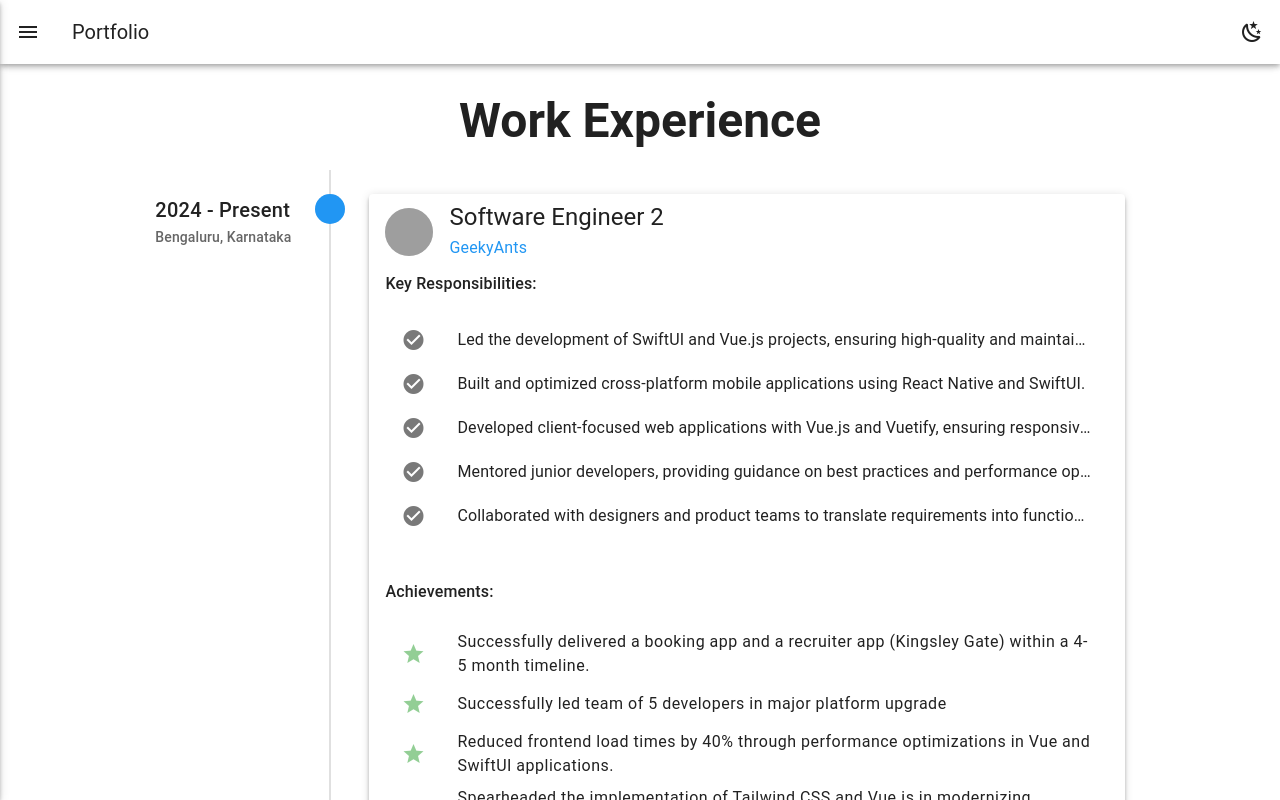
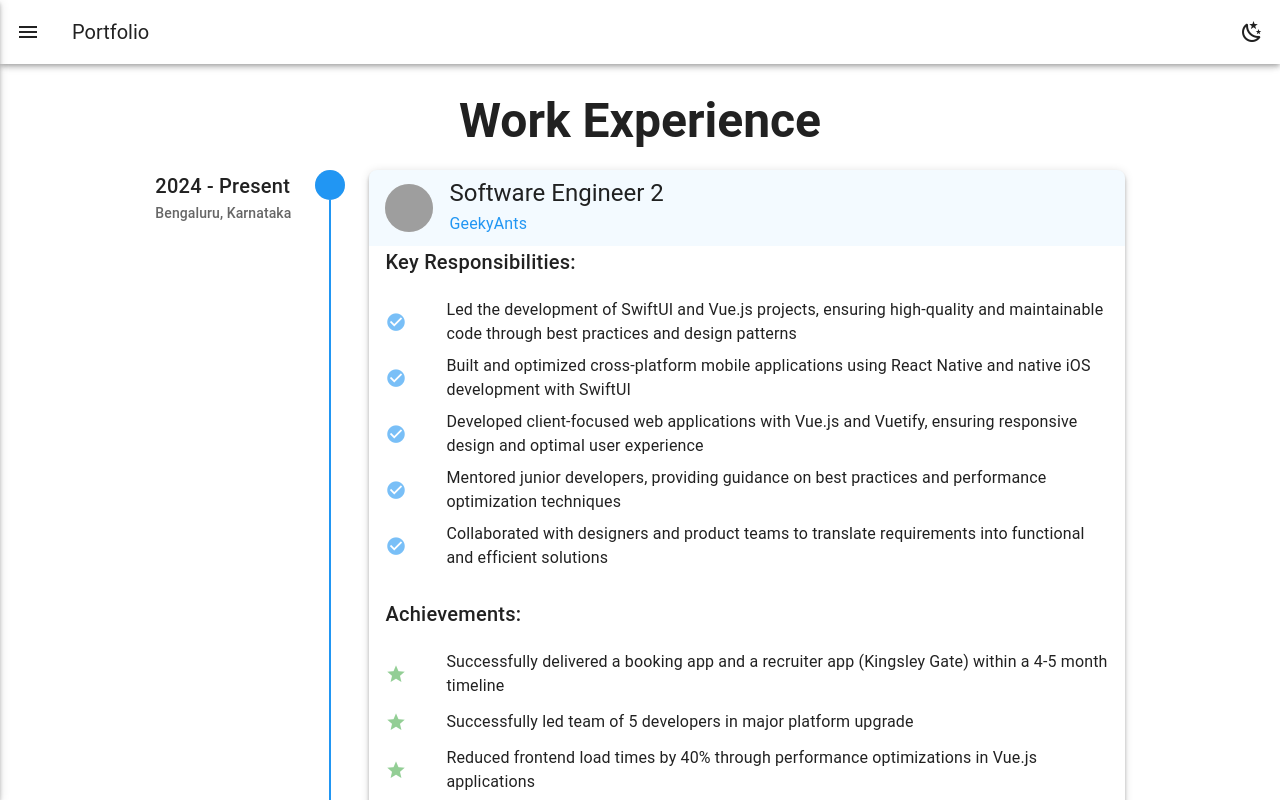
Before and after one commit to ruchik02/vue-resume, a Vue app: page /experience in a window 1280 px wide. Shown: the top 800 px of the page. Built offline with nearby package versions, Linux system fonts and the light colour scheme; grey boxes are pictures that could not be loaded.

Commit message:
fixed experience page

```diff
--- a/src/views/EducationView.vue
+++ b/src/views/EducationView.vue
@@ -73,7 +73,7 @@ export default {
           location: 'Baddi, Himachal Pradesh',
           achievements: [
             'Hostel Committee Member and active participant in NSS (National Service Scheme)',
-            'Excelled in HTML, CSS, Data Structures & Algorithms (DSA), JavaScript, and React',
+            // 'Excelled in HTML, CSS, Data Structures & Algorithms (DSA), JavaScript, and React',
             'Consistently ranked among top-performing students in academics'
           ],
           subjects: [
--- a/src/views/ExperienceView.vue
+++ b/src/views/ExperienceView.vue
@@ -4,7 +4,7 @@
       <v-col cols="12" md="10">
         <h1 class="text-h3 font-weight-bold text-center mb-6">Work Experience</h1>
 
-        <v-timeline side="end" align="start">
+        <v-timeline side="end" align="start" line-color="primary" truncate-line="start">
           <v-timeline-item
             v-for="(exp, index) in experiences"
             :key="index"
@@ -29,35 +29,37 @@
               </v-card-title>
 
               <v-card-text>
-                <v-row>
-                  <v-col cols="12">
-                    <div class="text-subtitle-1 font-weight-medium mb-3">Key Responsibilities:</div>
-                    <v-list density="comfortable">
+                <div class="mb-4">
+                  <div class="text-h6 mb-2">Key Responsibilities:</div>
+                  <v-list>
                     <v-list-item
-                        v-for="(responsibility, i) in exp.responsibilities"
-                        :key="i"
-                        :title="responsibility"
-                        prepend-icon="mdi-check-circle"
-                        class="text-body-1"
-                      ></v-list-item>
-                    </v-list>
-                  </v-col>
-
-                  <v-col cols="12" class="mt-2">
-                    <div class="text-subtitle-1 font-weight-medium mb-3">Achievements:</div>
-                    <v-list density="comfortable">
-                      <v-list-item
-                        v-for="(achievement, i) in exp.achievements"
-                        :key="i"
-                        class="text-body-1"
+                      v-for="(responsibility, index) in exp.responsibilities"
+                      :key="index"
+                      class="px-0"
                     >
                       <template v-slot:prepend>
-                          <v-icon color="success">mdi-star</v-icon>
+                        <v-icon color="primary" class="mr-2">mdi-check-circle</v-icon>
                       </template>
-                        {{ achievement }}
+                      <v-list-item-title>{{ responsibility }}</v-list-item-title>
                     </v-list-item>
                   </v-list>
-                  </v-col>
+                </div>
+
+                <div>
+                  <div class="text-h6 mb-2">Achievements:</div>
+                  <v-list>
+                    <v-list-item
+                      v-for="(achievement, index) in exp.achievements"
+                      :key="index"
+                      class="px-0"
+                    >
+                      <template v-slot:prepend>
+                        <v-icon color="success" class="mr-2">mdi-star</v-icon>
+                      </template>
+                      <v-list-item-title>{{ achievement }}</v-list-item-title>
+                    </v-list-item>
+                  </v-list>
+                </div>
 
                 <v-col cols="12">
                   <div class="text-subtitle-1 font-weight-medium mb-2">Technologies Used:</div>
@@ -74,7 +76,6 @@
                     </v-chip>
                   </v-chip-group>
                 </v-col>
-                </v-row>
               </v-card-text>
 
               <v-expand-transition>
@@ -122,17 +123,16 @@ export default {
           location: 'Bengaluru, Karnataka',
           color: 'primary',
           responsibilities: [
-            'Led the development of SwiftUI and Vue.js projects, ensuring high-quality and maintainable code.',
-            'Built and optimized cross-platform mobile applications using React Native and SwiftUI.',
-            'Developed client-focused web applications with Vue.js and Vuetify, ensuring responsive and intuitive UI.',
-            'Mentored junior developers, providing guidance on best practices and performance optimization.',
-            'Collaborated with designers and product teams to translate requirements into functional applications.'
+            'Led the development of SwiftUI and Vue.js projects, ensuring high-quality and maintainable code through best practices and design patterns',
+            'Built and optimized cross-platform mobile applications using React Native and native iOS development with SwiftUI',
+            'Developed client-focused web applications with Vue.js and Vuetify, ensuring responsive design and optimal user experience',
+            'Mentored junior developers, providing guidance on best practices and performance optimization techniques',
+            'Collaborated with designers and product teams to translate requirements into functional and efficient solutions'
           ],
           achievements: [
-            'Successfully delivered a booking app and a recruiter app (Kingsley Gate) within a 4-5 month timeline.',
+            'Successfully delivered a booking app and a recruiter app (Kingsley Gate) within a 4-5 month timeline',
             'Successfully led team of 5 developers in major platform upgrade',
-            'Reduced frontend load times by 40% through performance optimizations in Vue and SwiftUI applications.',
-            'Spearheaded the implementation of Tailwind CSS and Vue.js in modernizing frontend design systems.'
+            'Reduced frontend load times by 40% through performance optimizations in Vue.js applications'
           ],
           technologies: ['Vue.js', 'Node.js', 'SwiftUI', 'React Native', 'Vuetify'],
           projects: [
@@ -240,4 +240,21 @@ export default {
 .v-list-item:hover {
   background-color: rgba(var(--v-theme-primary), 0.1);
 }
+
+.v-list-item {
+  min-height: 40px !important;
+}
+
+.v-list-item-title {
+  white-space: normal !important;
+  line-height: 1.5 !important;
+}
+
+.v-card {
+  border-radius: 8px;
+}
+
+.v-card-title {
+  background-color: rgba(var(--v-theme-primary), 0.05);
+}
 </style>
```
Lines whose indentation alone changed are shown as unchanged.
